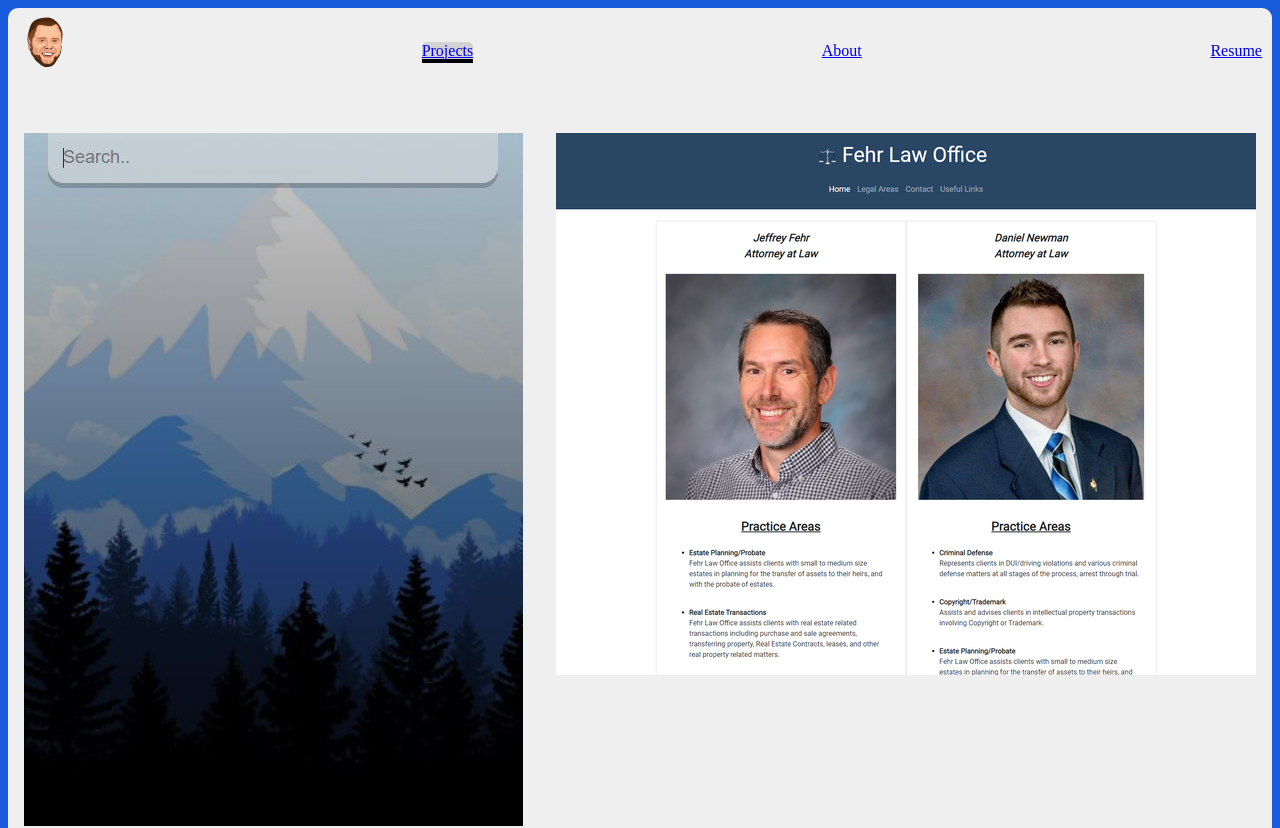
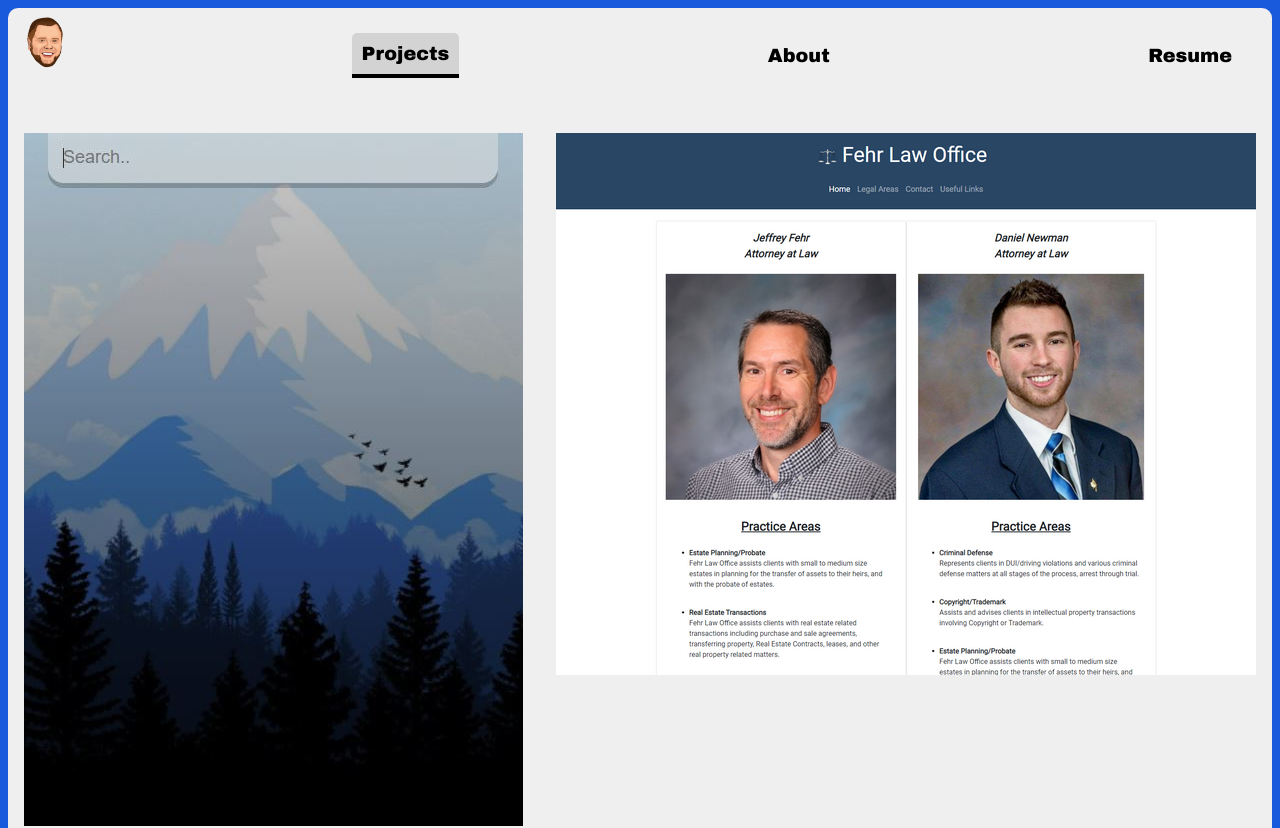
Before and after one commit to Bigjames728/portfolio-app, a React (Create React App) app: page /projects in a window 1280 px wide. Shown: the top 828 px of the page. Built offline with nearby package versions, Linux system fonts and the light colour scheme.

Commit message:
Cleaned up some classes in Header.js component

```diff
--- a/src/components/Header.js
+++ b/src/components/Header.js
@@ -33,7 +33,7 @@ class Header extends React.Component {
                         <div className="nav" key={link.id}>
                             <NavLink
                                 to={link.url}
-                                className="item"
+                                className="menu--item"
                                 activeClassName="active"
                                 exact={true}
                             >{link.name}</NavLink>
```
